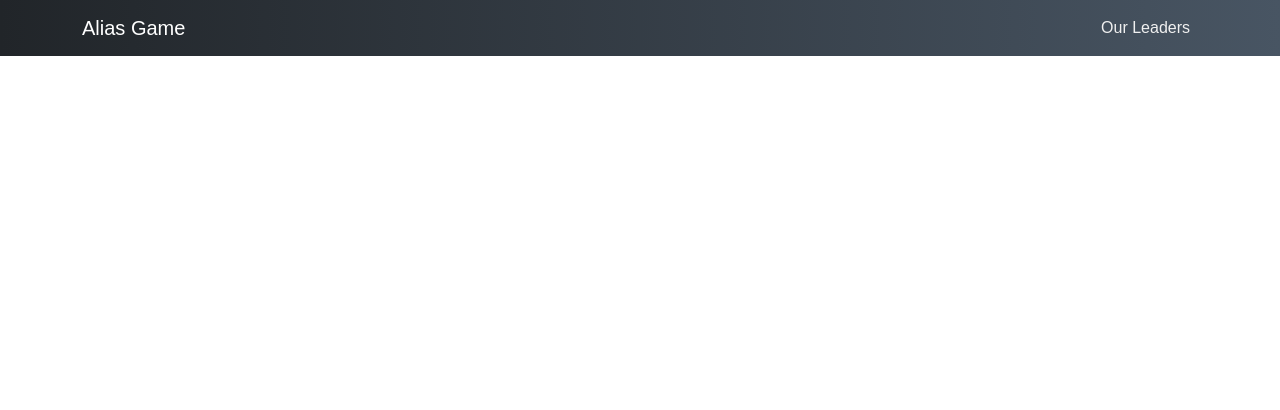
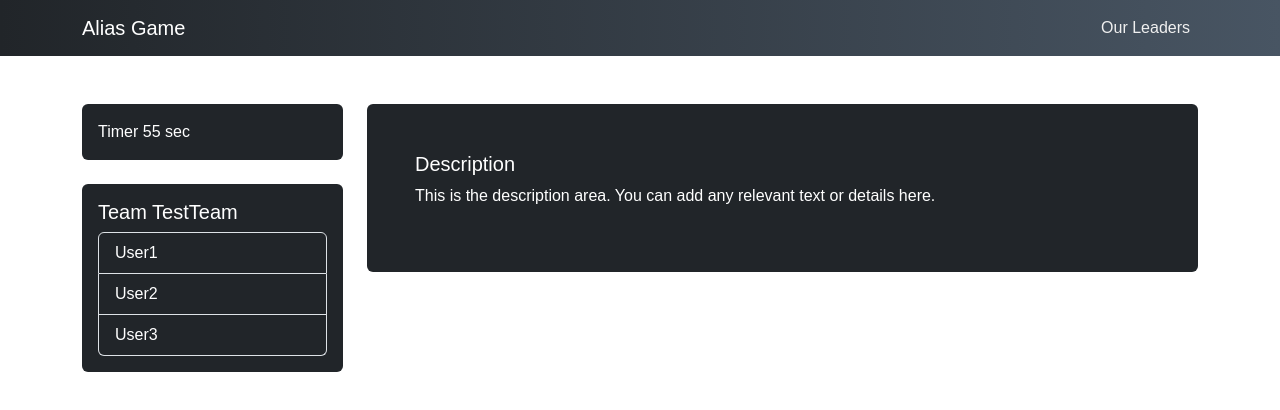
Before and after one commit to MartaKliuchnik/alias-game, a React (Vite) app in the folder alias-client/: page /discussion in a window 1280 px wide. Shown: the top 410 px of the page. Built offline with nearby package versions, Linux system fonts and the light colour scheme.

Commit message:
added Discussion component

```diff
--- a/alias-client/src/App.jsx
+++ b/alias-client/src/App.jsx
@@ -7,6 +7,7 @@ import Room from './components/Room/Room';
 import HomePage from './components/HomePage/HomePage';
 import 'bootstrap/dist/css/bootstrap.min.css';
 import Profile from './components/Profile/Profile';
+import Discussion from './components/Discussion/Discussion';
 
 export default function App() {
 	return (
@@ -16,9 +17,16 @@ export default function App() {
 				<Route path='/' element={<Register />} />
 				<Route path='login' element={<Login />} />
 				<Route path='leaderboard' element={<LeaderBoard />} />
-				<Route path='room' element={<Room name={"DEMO"}/>} />
+				<Route path='room' element={<Room name={"DEMO"} />} />
 				<Route path='home' element={<HomePage />} />
 				<Route path='profile' element={<Profile />} />
+				<Route path='discussion' element={<Discussion
+					teamName={"TestTeam"}
+					users={[
+						{ username: 'User1' },
+						{ username: 'User2' },
+						{ username: 'User3' }
+					]} />} />
 			</Routes>
 		</main>
 	);
--- /dev/null
+++ b/alias-client/src/components/Discussion/Discussion.jsx
@@ -0,0 +1,69 @@
+import { useState, useEffect } from 'react';
+import 'bootstrap/dist/css/bootstrap.min.css';
+
+const Timer = ({ startTime, onTimeOut }) => {
+    const [time, setTime] = useState(startTime);
+
+    useEffect(() => {
+      if (time === 0) {
+        onTimeOut(); // Call action when time is out
+        return; // Exit effect if time is 0
+      }
+
+      const timerId = setInterval(() => {
+        setTime((prevTime) => (prevTime > 0 ? prevTime - 1 : 0));
+      }, 1000);
+
+      return () => clearInterval(timerId); // Clean up the timer
+    }, [time, onTimeOut]);
+
+    return <div className="text-white">Timer {time} sec</div>;
+  };
+
+// UserCard Component
+const UserCard = ({ username }) => (
+  <li className="list-group-item bg-dark text-white">
+    {username}
+  </li>
+);
+
+// TeamList Component
+const TeamList = ({ teamName, users }) => (
+  <div>
+    <h5 className="text-white">Team {teamName}</h5>
+    <ul className="list-group">
+      {users.map((user, index) => (
+        <UserCard key={index} username={user.username} />
+      ))}
+    </ul>
+  </div>
+);
+
+// Main Component
+export default function Discussion ({teamName, users}) {
+  return (
+    <div className="container py-5">
+      <div className="row">
+        {/* Left column: Timer and Team List */}
+        <div className="col-md-3">
+          {/* Timer */}
+          <div className="mb-4 bg-dark p-3 rounded">
+            <Timer startTime={60} onTimeOut={()=>{}}/>
+          </div>
+          {/* Team List */}
+          <div className="bg-dark p-3 rounded">
+            <TeamList teamName={teamName} users={users} />
+          </div>
+        </div>
+
+        {/* Right column: Description and Chat*/}
+        <div className="col-md-9">
+          <div className="bg-dark text-white p-5 rounded">
+            <h5>Description</h5>
+            <p>This is the description area. You can add any relevant text or details here.</p>
+          </div>
+        </div>
+      </div>
+    </div>
+  );
+};
```
